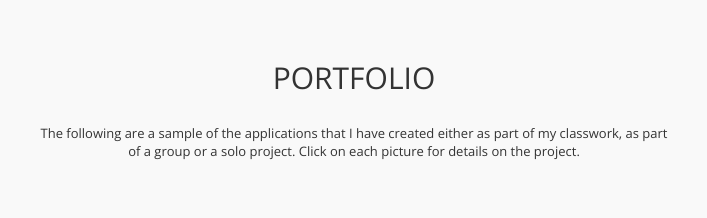
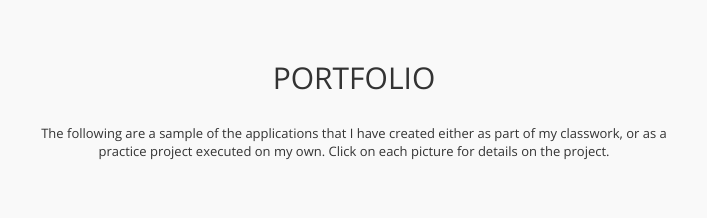
Before and after one commit to jessicadever1/jessicadever1.github.io, a plain HTML site: page index.html in a window 1280 px wide. Shown: the part 1300-1518 px from the top of the page, 286-993 px from the left. Drawn offline with nearby package versions, Linux system fonts and the light colour scheme.

Commit message:
fixed wording on portfolio section

```diff
--- a/index.html
+++ b/index.html
@@ -108,8 +108,8 @@
 				<div class="col-md-8">
 					<h2>PORTFOLIO</h2>
 					<p>The following are a sample of the applications that I have created either as part of my
-						classwork,
-						as part of a group or a solo project. Click on each picture for details on the project.
+						classwork, or as a practice project executed on my own. Click on each picture for details on the
+						project.
 					</p>
 				</div>
 				<div class="col-md-12"></div>
```
